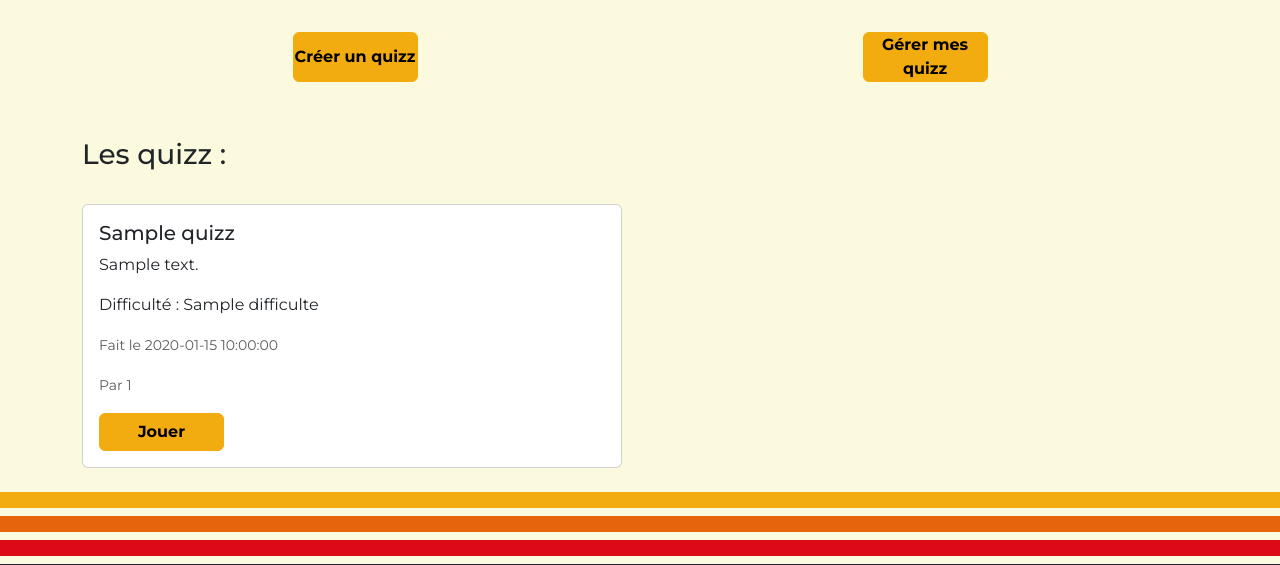
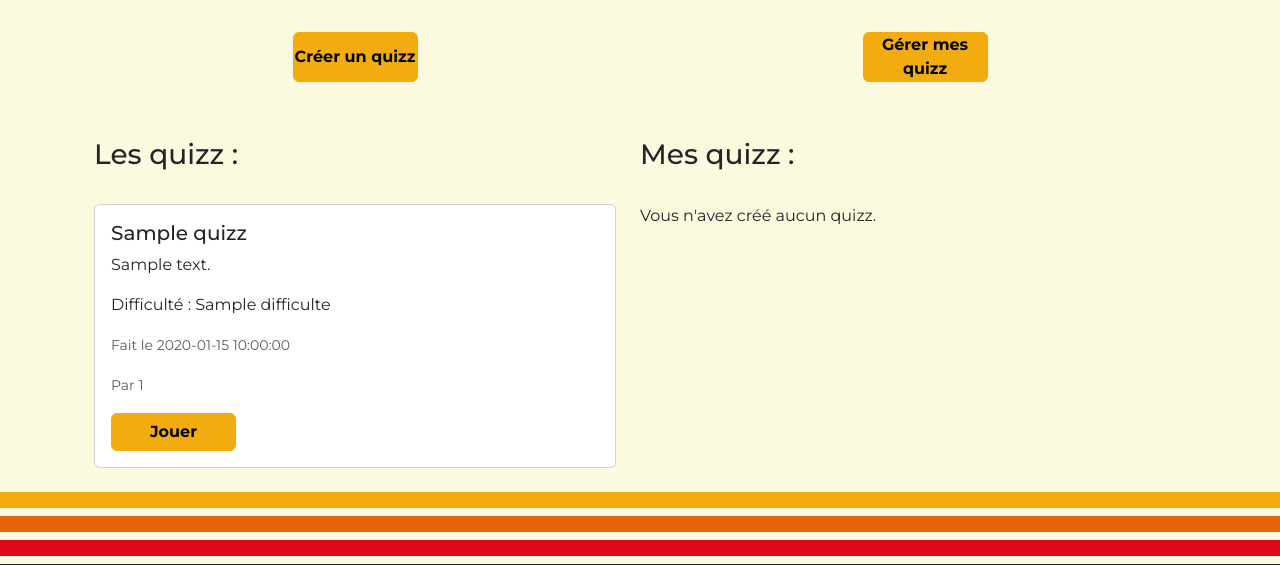
Before and after one commit to maximeBourciez/VideoHomeShare-Groupe5, a PHP site: template templates/quizz.html.twig in a window 1280 px wide. Shown: the part 70-635 px from the top of the page. Run offline with PHP 8.4, Linux system fonts and the light colour scheme; the template is opened without the code that fills it: most values are stand-ins (such as "Sample title", 1, 10 or a date in 2020); some libraries are stand-ins or nearby versions.

Commit message:
Modification de la page pour ajouter les quizz créées par l'utilisateur à droite de la page. Cartes agrandies pour remplir +- la page

```diff
--- a/controller/controller_quizz.class.php
+++ b/controller/controller_quizz.class.php
@@ -59,4 +59,9 @@ class ControllerQuizz extends Controller {
 
         ]);
     }
+
+    public function jouerQuizz(){
+        $id = $_GET['idQuizz'];
+        //A faire
+    }
 }
--- a/modeles/quizz.dao.php
+++ b/modeles/quizz.dao.php
@@ -38,6 +38,7 @@ class QuizzDAO{
     function delete(int $id): bool{
         $req = $this->pdo->prepare("DELETE FROM Quizz WHERE id = :id");
         $req->bindParam(":id", $id);
+
         return $req->execute();
     }
 
@@ -60,6 +61,7 @@ class QuizzDAO{
             $quizz = $this->hydrate($row);
             array_push($quizzs, $quizz);  // Ajout du Quizz au tableau
         }
+
         return $quizzs;
     }
 
@@ -72,6 +74,7 @@ class QuizzDAO{
         if($row == null){
             return null;
         }
+
         return $this->hydrate($row);
     }
 
@@ -79,6 +82,7 @@ class QuizzDAO{
         $sql = "SELECT Q.idQuizz, Q.titre, Q.description, Q.difficulte, Q.dateC, U.pseudo FROM " .DB_PREFIX. "quizz Q JOIN " .DB_PREFIX. "utilisateur U ON Q.idUtilisateur = U.idUtilisateur";
         $stmt = $this->pdo->query($sql);
         $stmt->setFetchMode(PDO::FETCH_ASSOC);
+
         return $this->hydrateAll($stmt->fetchAll());
     }
 }
--- a/templates/quizz.html.twig
+++ b/templates/quizz.html.twig
@@ -20,10 +20,12 @@
 			</div>
 			<br>
 			<br>
+			<div class="container row">
+				<div class = "col">
 					<h3> Les quizz : </h3>
 					<br>
 						{% for quiz in quizz %}
-				<div class="col-md-6 mb-4">
+						<div class="col-md-12 mb-4">
 							<div class="card mb-3" style="max-width: 540px;">
 								<div class="row g-0">
 									<div class="card-body">
@@ -32,13 +34,38 @@
 										<p class="card-text">Difficulté : {{ quiz.difficulte }}</p>
 										<p class="card-text"><small class="text-body-secondary">Fait le {{ quiz.dateC }}</small></p>
 										<p class="card-text"><small class="text-body-secondary">Par {{ quiz.idUtilisateur }}</small></p>
-								<a href="#" class="btn btn-myprimary">Jouer</a>
+										<a href="index.php?controller=quizz&methode=jouerQuizz" class="btn btn-myprimary">Jouer</a>
 									</div>
 								</div>
 							</div>
 						</div>
 						{% endfor %}
 					</div>
+					<div class = "col">
+						<h3> Mes quizz : </h3>
+						<br>
+						{% for quiz in quizz %}
+							{% if quiz.idUtilisateur == idUtilisateur %}
+								<div class="col-md-12 mb-4">
+									<div class="card mb-3" style="max-width: 540px;">
+										<div class="row g-0">
+											<div class="card-body">
+												<h5 class="card-title">{{ quiz.titre }}</h5>
+												<p class="card-text">{{ quiz.description }}</p>
+												<p class="card-text">Difficulté : {{ quiz.difficulte }}</p>
+												<p class="card-text"><small class="text-body-secondary">Fait le {{ quiz.dateC }}</small></p>
+											</div>
+										</div>
+									</div>
+								</div>
+							{% endif %}
+						{% endfor %}
+						{% if not quizz.idUtilisateur %}
+							<p> Vous n'avez créé aucun quizz. </p>
+						{% endif %}
+					</div>
+				</div>
+			</div>
 		</div>
 	</main>
 
```
Lines whose indentation alone changed are shown as unchanged.
